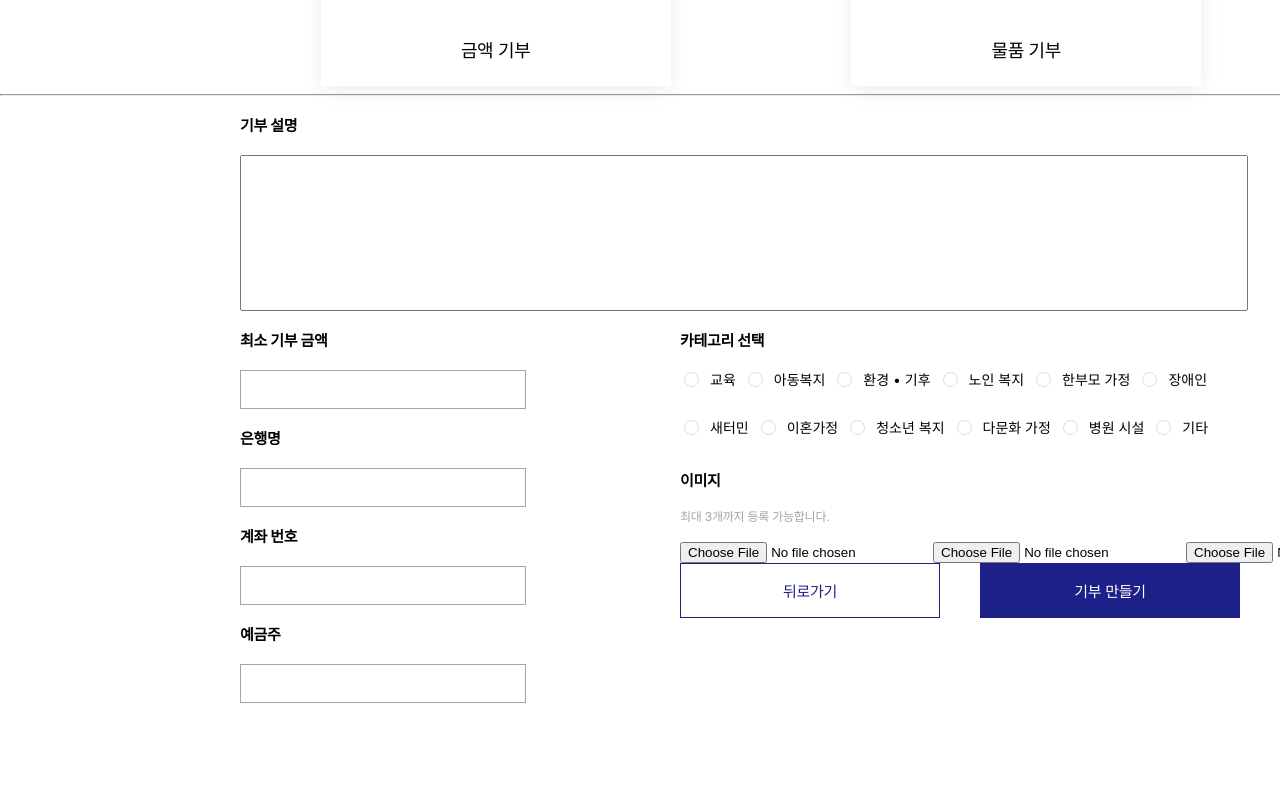
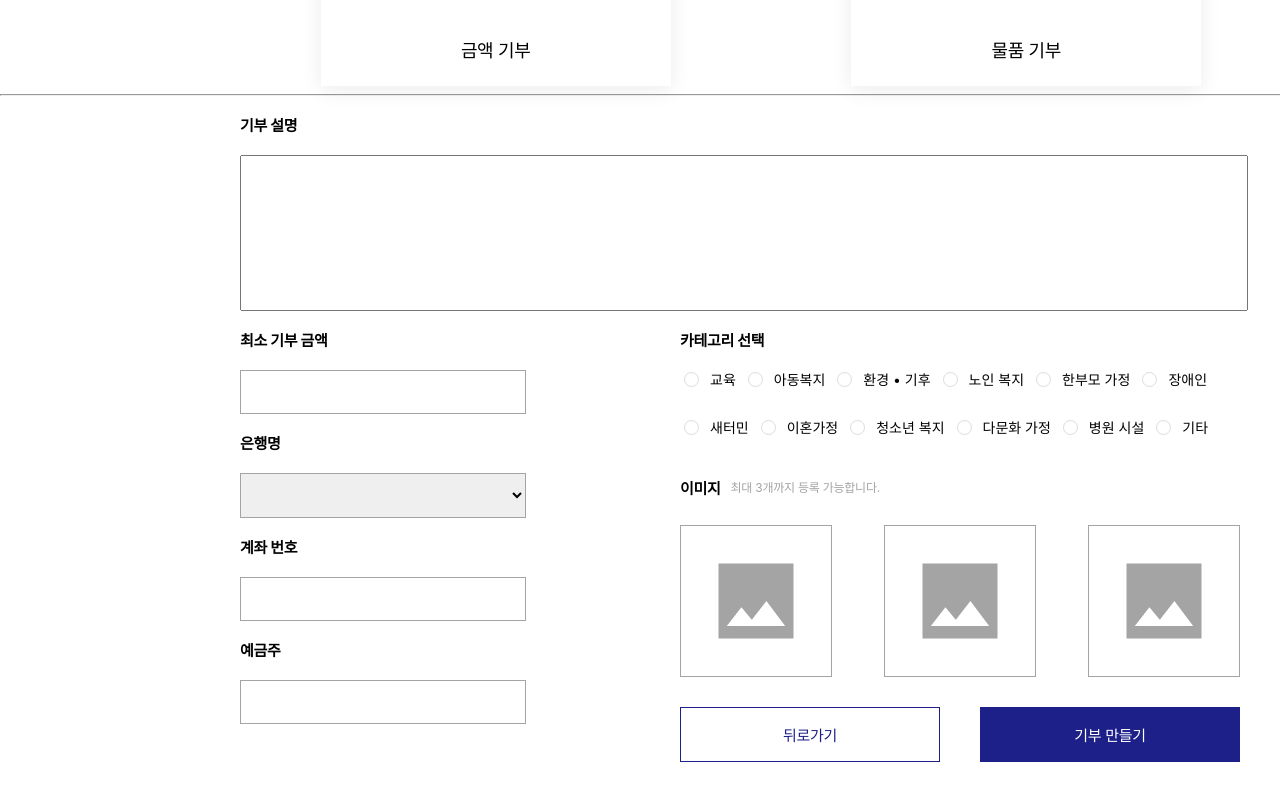
Before and after one commit to Hwanginyoung/Naresha2-GiveLove_project, a React (Create React App) app in the folder givelove/: page /Makemoney in a window 1280 px wide. Shown: the part 516-1316 px from the top of the page. Built offline with nearby package versions, Linux system fonts and the light colour scheme.

Commit message:
Makemoney

```diff
--- a/givelove/src/containers/MakeMoney.css
+++ b/givelove/src/containers/MakeMoney.css
@@ -116,6 +116,8 @@
     line-height: 29px;
     letter-spacing: -0.02em;
     color: #000000;
+    display: flex;
+    align-items: center;
 }
 
 .MakeMoney .main_text .cartagori_text {
@@ -137,8 +139,19 @@
 
 .MakeMoney .main_text .text_box {
     width: 280px;
-    height: 35px;
+    height: 40px;
     border: 1px solid #A4A4A4;
+}
+
+.MakeMoney .main_text .bank {
+    width: 286px;
+    height: 45px;
+    border: 1px solid #A4A4A4;
+    font-size: 15px;
+}
+
+.MakeMoney input {
+    outline: none;
 }
 
 .MakeMoney .main_text .detail_text {
@@ -147,10 +160,25 @@
     line-height: 20px;
     letter-spacing: -0.02em;
     color: #A4A4A4;
+    padding-left: 10px;
 }
 
-.MakeMoney .main_text .picture {
+.MakeMoney .main_text .pictures {
     display: flex;
+    justify-content: space-between;
+    padding-bottom: 30px;
+}
+
+.MakeMoney .main_text .image {
+    display: flex;
+    width: 150px;
+    height: 150px;
+    background-color: white;
+    border: 1px solid #A4A4A4;
+    cursor: pointer;
+    background-image: url('../image/picture.png');
+    background-repeat: no-repeat;
+    background-position: center;
 }
 
 .MakeMoney .main_text .button {
--- a/givelove/src/containers/MakeMoney.js
+++ b/givelove/src/containers/MakeMoney.js
@@ -34,7 +34,34 @@ const MakeMoney = () => {
                             <p className='text'>최소 기부 금액</p>
                             <input className='text_box' type="text" />
                             <p className='text'>은행명</p>
-                            <input className='text_box' type="text" />
+                            <select className='bank'>
+                                <option value="0"></option>
+                                <option value="1">NH농협</option>
+                                <option value="2">국민은행</option>
+                                <option value="3">기업은행</option>
+                                <option value="4">신한(구조흥)은행</option>
+                                <option value="5">우리은행</option>
+                                <option value="6">하나은행</option>
+                                <option value="7">카카오뱅크</option>
+                                <option value="8">케이뱅크</option>
+                                <option value="9">토스뱅크</option>
+                                <option value="10">SC제일</option>
+                                <option value="11">경남은행</option>
+                                <option value="12">광주은행</option>
+                                <option value="13">대구은행</option>
+                                <option value="14">부산은행</option>
+                                <option value="15">산업은행</option>
+                                <option value="16">수협은행</option>
+                                <option value="17">전북은행</option>
+                                <option value="18">제주은행</option>
+                                <option value="19">한국씨티은행</option>
+                                <option value="20">새마을금고</option>
+                                <option value="21">신협</option>
+                                <option value="22">상호저축은행</option>
+                                <option value="23">산림조합</option>
+                                <option value="24">우체국</option>
+                                <option value="25">도이치</option>
+                            </select>
                             <p className='text'>계좌 번호</p>
                             <input className='text_box' type="text" />
                             <p className='text'>예금주</p>
@@ -44,10 +71,16 @@ const MakeMoney = () => {
                             <p className='cartagori_text'>카테고리 선택</p>
                             <Checkbox />
                             <p className='text'>이미지<p className='detail_text'>최대 3개까지 등록 가능합니다.</p></p>
-                            <div className='picture'>
-                                <input className='image' type='file' />
-                                <input className='image' type='file' />
-                                <input className='image' type='file' />
+                            <div className='pictures'>
+                                <label className='image' for='image1'>
+                                </label>
+                                <input id='image1' type='file' style={{display: "none"}} />
+                                <label className='image' for='image2'>
+                                </label>
+                                <input id='image2' type='file' style={{display: "none"}} />
+                                <label className='image' for='image3'>
+                                </label>
+                                <input id='image3' type='file' style={{display: "none"}} />
                             </div>
                             <div className='button'>
                                 <button className='back' onClick={()=>{ navigate('/MoneyDetail') }}>뒤로가기</button>
```
Also changed, not shown: givelove/src/image/picture.png (added).
